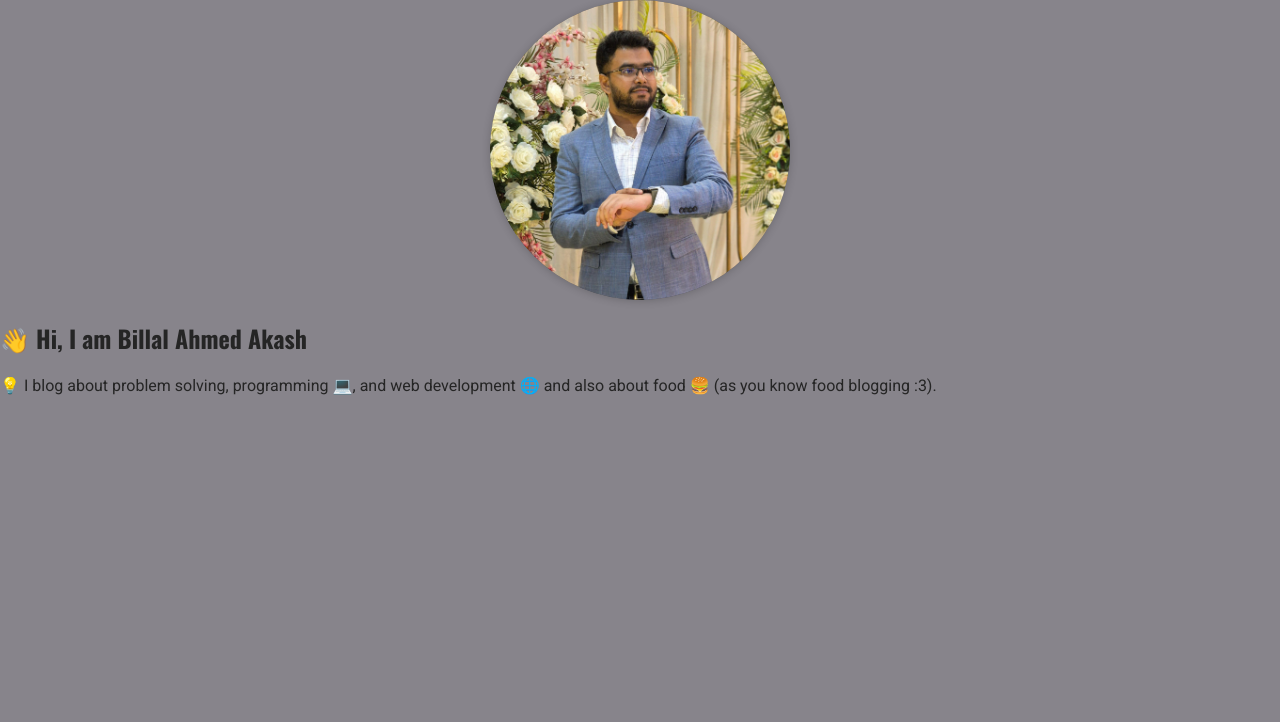
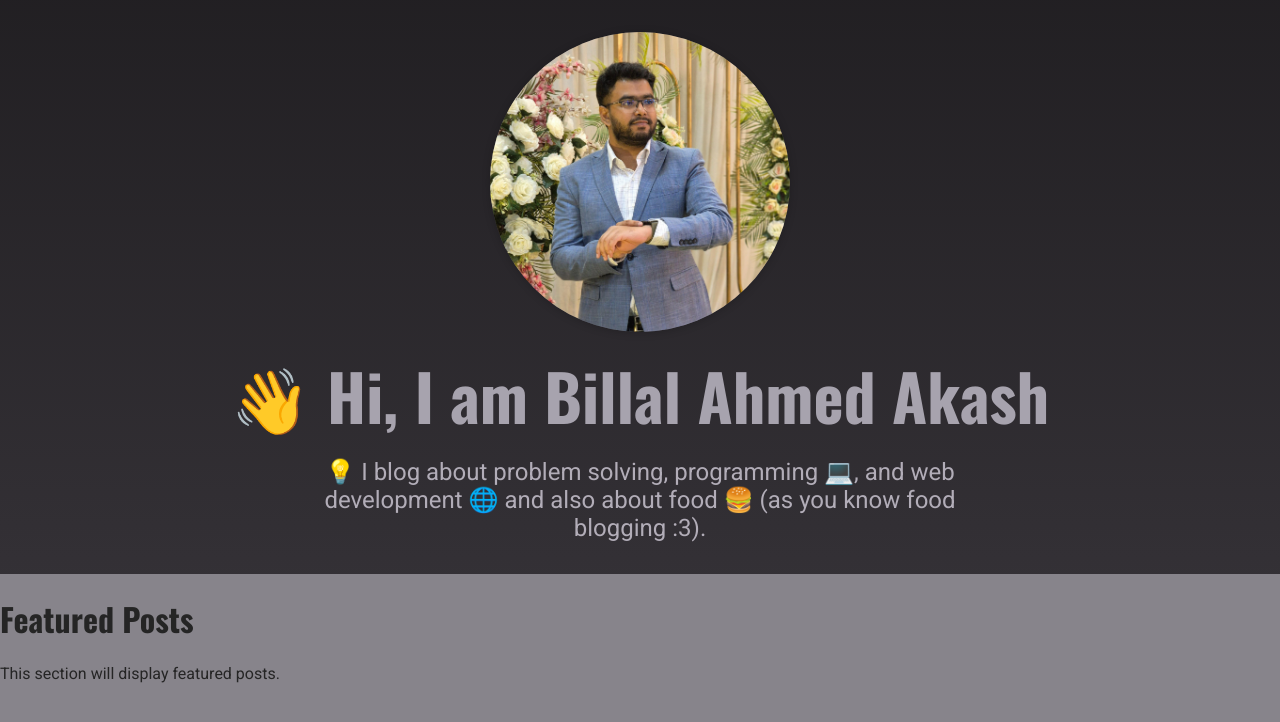
Before and after one commit to Akashthespidy/Blog-setup, a Next.js app: page / in a window 1280 px wide. Shown: the top 722 px of the page. Built offline with nearby package versions, Linux system fonts and the light colour scheme.

Commit message:
styles are added

```diff
--- a/components/homePage/featurePost.js
+++ b/components/homePage/featurePost.js
@@ -0,0 +1,9 @@
+import classes from "./featurePost.module.css";
+export default function Featureposts() {
+  return (
+    <div>
+      <h1>Featured Posts</h1>
+      <p>This section will display featured posts.</p>
+    </div>
+  );
+}
--- a/components/homePage/hero.js
+++ b/components/homePage/hero.js
@@ -2,7 +2,7 @@ import classes from "./hero.module.css";
 import Image from "next/image";
 export default function Hero() {
   return (
-    <section className="${classes.hero}">
+    <section className={classes.hero}>
       <div className={classes.image}>
         {" "}
         <Image
--- a/pages/index.js
+++ b/pages/index.js
@@ -1,9 +1,11 @@
 import { Fragment } from "react/jsx-runtime";
 import Hero from "../components/homePage/hero";
+import Featureposts from "../components/homePage/featurePost";
 export default function Home() {
   return (
     <Fragment>
       <Hero />
+      <Featureposts />
     </Fragment>
   );
 }
```
